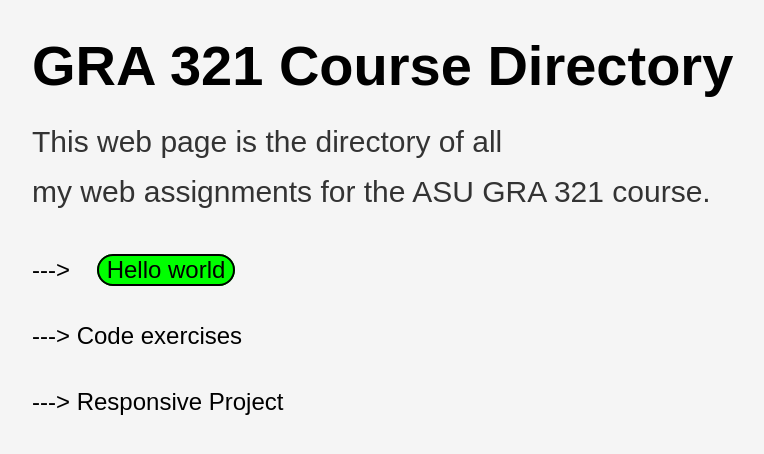
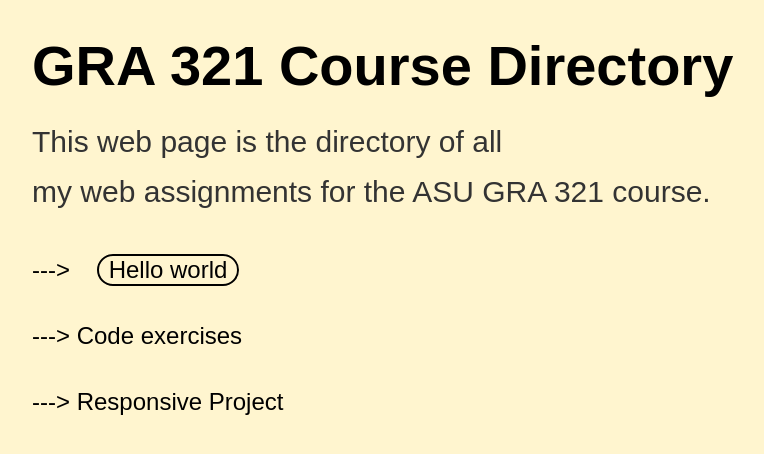
Before and after one commit to cwodynski/gra-321, a plain HTML site: page index.html in a window 1280 px wide. In both pictures the pointer is over the link "Hello world". Shown: the whole page, without its empty margins (18-782 px from the left). Drawn offline with Linux system fonts and the light colour scheme; a web font is replaced by a local one.

Commit message:
color changes

```diff
--- a/css/style.css
+++ b/css/style.css
@@ -1,5 +1,5 @@
 body{
-	background-color: #F5F5F5;
+	background-color: #fff5cf;
 }
 
 h1 {
@@ -36,11 +36,11 @@
 	color: black;
 	text-decoration: none;
 	margin: 20px;
-	background-color: lime;
+
 	border:solid 2px black;
 	border-radius: 90px;
-	padding-left: 8px;
-	padding-right: 8px;
+	padding-left: 10px;
+	padding-right: 10px;
 	padding-bottom: 1px;
 }
 
```
